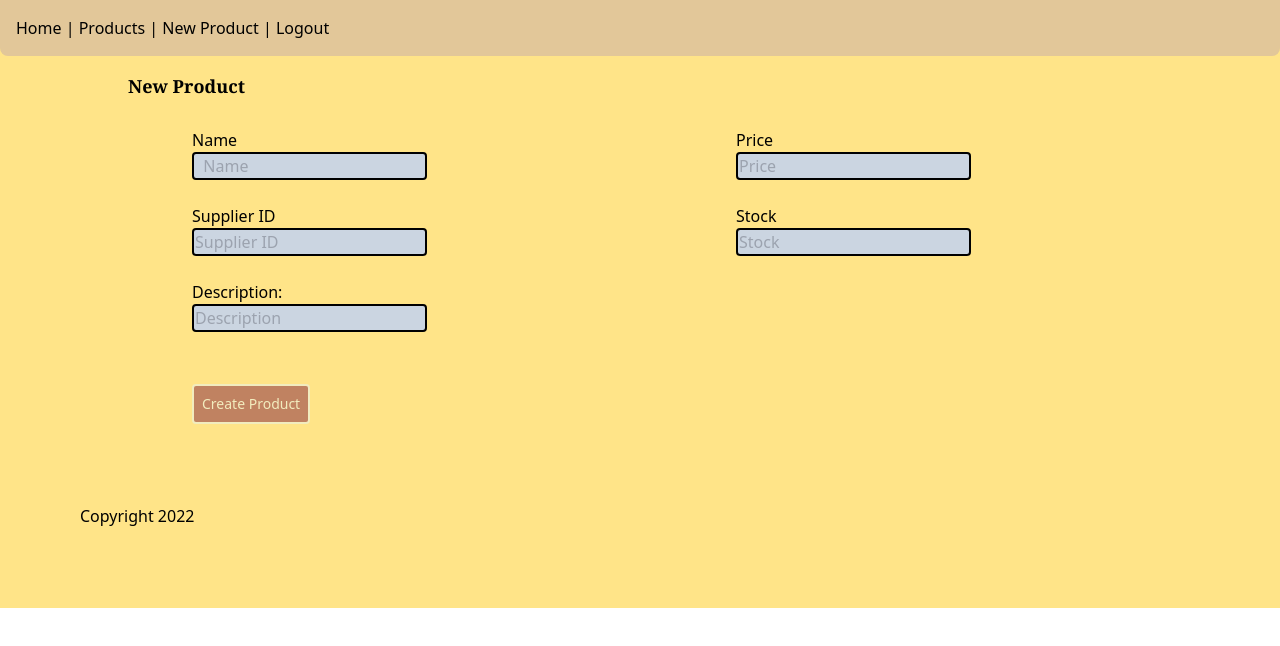
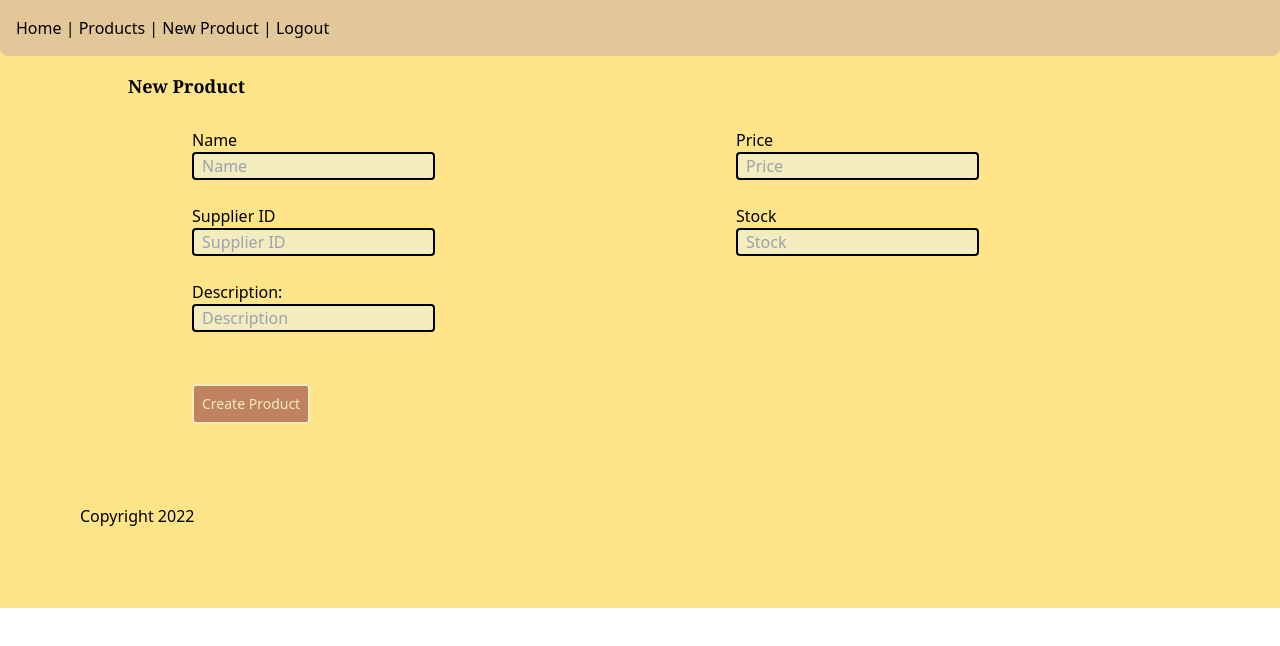
Before and after one commit to BenSShin/mini-capstone-frontend, a React (Vite) app: page /products/new in a window 1280 px wide. Shown: the top 646 px of the page. Built offline with nearby package versions, Linux system fonts and the light colour scheme; no server answers.

Commit message:
input field padded

```diff
--- a/src/ProductNew.jsx
+++ b/src/ProductNew.jsx
@@ -14,16 +14,16 @@ export function ProductNew(props) {
           <div className="my-3">
             <p>Name</p>
             <input
-              className="rounded placeholder:px-px bg-slate-300 border-2 border-black"
+              className="rounded pl-2 bg-[#f2ecbe] border-2 border-black"
               type="text"
               name="name"
-              placeholder="  Name"
+              placeholder="Name"
             />
           </div>
           <div className="my-3">
             <p>Price</p>
             <input
-              className="rounded placeholder:px-px bg-slate-300  border-2 border-black"
+              className="rounded pl-2 bg-[#f2ecbe]  border-2 border-black"
               type="number"
               name="price"
               placeholder="Price"
@@ -32,7 +32,7 @@ export function ProductNew(props) {
           <div className="my-3">
             <p>Supplier ID</p>
             <input
-              className="rounded placeholder:px-px bg-slate-300 border-2 border-black"
+              className="rounded pl-2 bg-[#f2ecbe] border-2 border-black"
               type="number"
               name="supplier_id"
               placeholder="Supplier ID"
@@ -41,7 +41,7 @@ export function ProductNew(props) {
           <div className="my-3">
             <p>Stock</p>
             <input
-              className="rounded placeholder:px-px bg-slate-300 border-2 border-black"
+              className="rounded pl-2 bg-[#f2ecbe] border-2 border-black"
               type="number"
               name="in_stock"
               placeholder="Stock"
@@ -50,7 +50,7 @@ export function ProductNew(props) {
           <div className="my-3">
             <p>Description:</p>
             <input
-              className="rounded placeholder:px-px bg-slate-300 border-2 border-black"
+              className="rounded pl-2 bg-[#f2ecbe] border-2 border-black"
               type="text"
               name="description"
               placeholder="Description"
```
